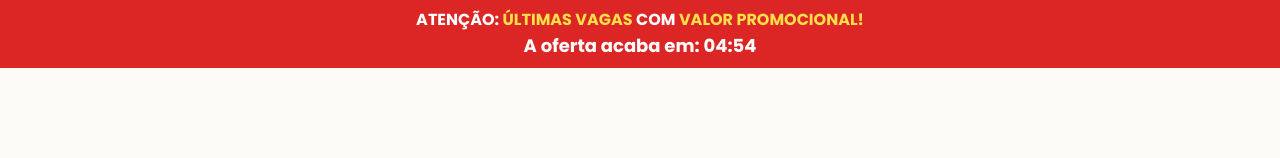
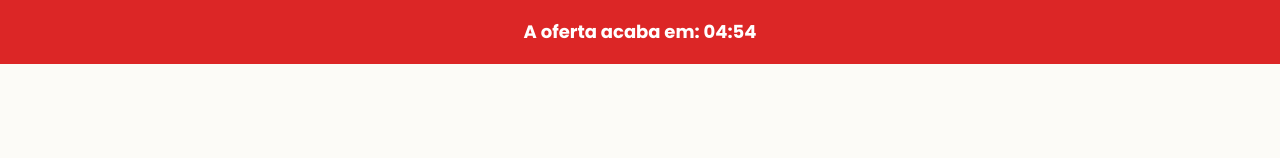
Before and after one commit to batatafaver/desinchafoodmap, a Next.js app: page / in a window 1280 px wide. Shown: the top 158 px of the page. Built offline with nearby package versions, Linux system fonts and the light colour scheme.

Commit message:
pode remover isso

```diff
--- a/src/components/landing/Header.tsx
+++ b/src/components/landing/Header.tsx
@@ -28,9 +28,6 @@ export default function Header() {
   return (
     <header className="sticky top-0 z-50 w-full bg-red-600 text-white">
       <div className="container mx-auto flex h-auto min-h-16 flex-col items-center justify-center px-4 py-2 text-center">
-        <p className="text-sm font-bold uppercase sm:text-base">
-          Atenção: <span className="text-yellow-300">Últimas vagas</span> com <span className="text-yellow-300">valor promocional!</span>
-        </p>
         <p className="text-lg font-bold">
           A oferta acaba em: {String(minutes).padStart(2, '0')}:{String(seconds).padStart(2, '0')}
         </p>
```
